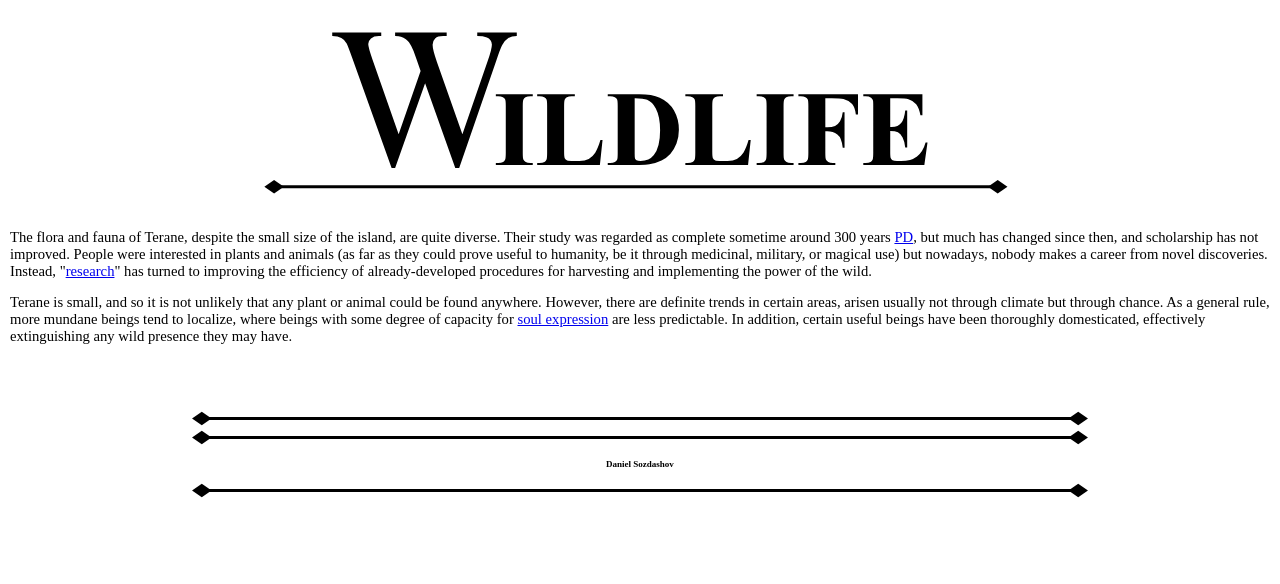
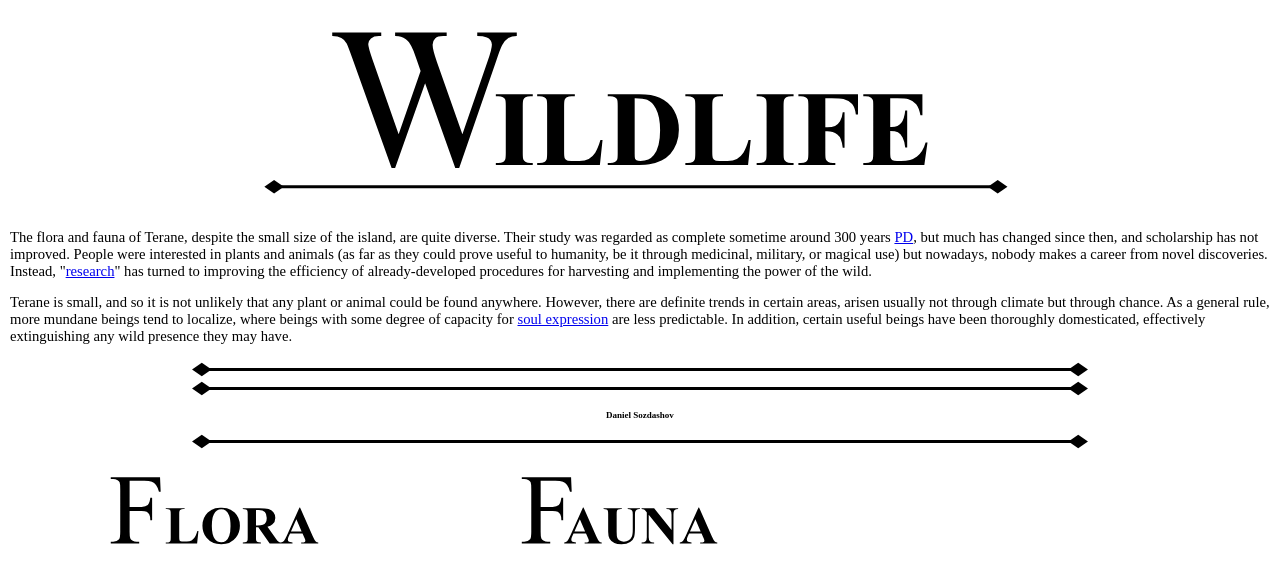
Before and after one commit to direga/direga, a plain HTML site: page Left Menu/Wildlife/main.html in a window 1280 px wide. Drawn offline with Linux system fonts and the light colour scheme.

Commit message:
add flora and fauna

```diff
--- a/Left Menu/Wildlife/main.html
+++ b/Left Menu/Wildlife/main.html
@@ -12,14 +12,21 @@
 <body>
 <p margin="50">The flora and fauna of Terane, despite the small size of the island, are quite diverse. Their study was regarded as complete sometime around 300 years <a href="/Left Menu/Prewar History/main.html">PD</a>, but much has changed since then, and scholarship has not improved. People were interested in plants and animals (as far as they could prove useful to humanity, be it through medicinal, military, or magical use) but nowadays, nobody makes a career from novel discoveries. Instead, "<a href="/Left Menu/Modern History/Modern Science.html">research</a>" has turned to improving the efficiency of already-developed procedures for harvesting and implementing the power of the wild.</p>
 
-<p margin="50">Terane is small, and so it is not unlikely that any plant or animal could be found anywhere. However, there are definite trends in certain areas, arisen usually not through climate but through chance. As a general rule, more mundane beings tend to localize, where beings with some degree of capacity for <a href="/Left Menu/Souls/Soul Expression.html">soul expression</a> are less predictable. In addition, certain useful beings have been thoroughly domesticated, effectively extinguishing any wild presence they may have.</p><br>
-<p margin="50"></p><br>
+<p margin="50">Terane is small, and so it is not unlikely that any plant or animal could be found anywhere. However, there are definite trends in certain areas, arisen usually not through climate but through chance. As a general rule, more mundane beings tend to localize, where beings with some degree of capacity for <a href="/Left Menu/Souls/Soul Expression.html">soul expression</a> are less predictable. In addition, certain useful beings have been thoroughly domesticated, effectively extinguishing any wild presence they may have.</p>
 </body>
 
 <h2 margin="0">
 <img src="/Layout/line.svg" width="896" height="15">
 </h2>
 
+<table border="0" cellpadding="2">
+    <tr>
+      <td align="center">
+      <a target="main" href="/Left Menu/Wildlife/Flora.html"><img border="0" src="/Buttons/Flora.svg" width="400" height="100"></a></td>
+	  <td align="center">
+      <a target="main" href="/Left Menu/Wildlife/Fauna.html"><img border="0" src="/Buttons/Fauna.svg" width="400" height="100"></a></td>
+    </tr>
+
   <h2><img src="/Layout/line.svg" width="896" height="15"></h2>
 	<h4><p align="center">Daniel Sozdashov</p></h4>
 <h2><img src="/Layout/line.svg" width="896" height="15"></h2>
```
Also changed, not shown: Buttons/Fauna.svg (added), Buttons/Flora.svg (added).
